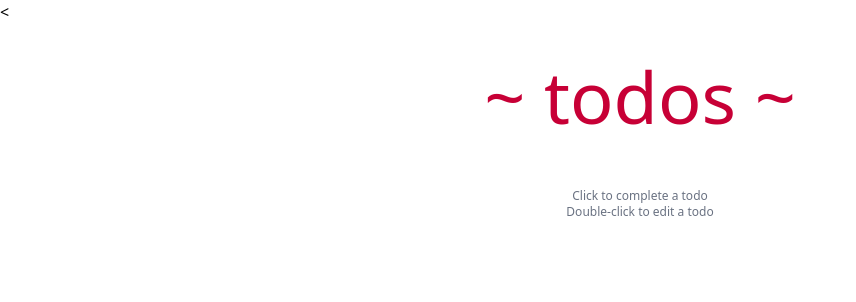
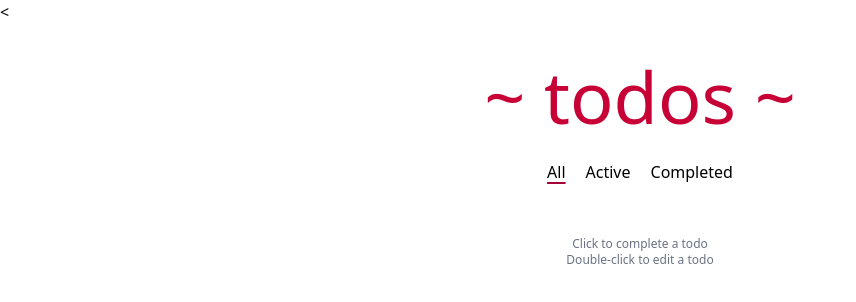
Before and after one commit to nailambb/todo_app, a website built with Vite: page index.html in a window 1280 px wide. Shown: the whole page, without its empty margins (0-856 px from the left). Built offline with nearby package versions, Linux system fonts and the light colour scheme.

Commit message:
todos-05: Add main section and input field

```diff
--- a/index.html
+++ b/index.html
@@ -10,6 +10,23 @@
     <<header class="max-w-lg py-4 mx-auto mt-5 font-thin text-center">
       <h1 class="font-sans text-7xl text-rose-700">~ todos ~</h1>
     </header>
+    <nav
+      id="todo-nav"
+      class="flex items-center justify-center gap-3 py-2 filters"
+      role="navigation"
+    >
+      <a
+        href="#/"
+        class="p-1 underline underline-offset-4 decoration-rose-800 decoration-2"
+        role="button"
+        >All</a
+      >
+      <a href="#/active" class="p-1" role="button">Active</a>
+      <a href="#/completed" class="p-1" role="button">Completed</a>
+    </nav>
+    <main class="max-w-lg mx-auto font-thin bg-white divide-y shadow-md">
+      <!-- Todo list will go here -->
+    </main>
     <footer
       class="flex flex-col items-center justify-center max-w-lg mx-auto mt-10 text-xs text-gray-500 font-extralight"
     >
```
